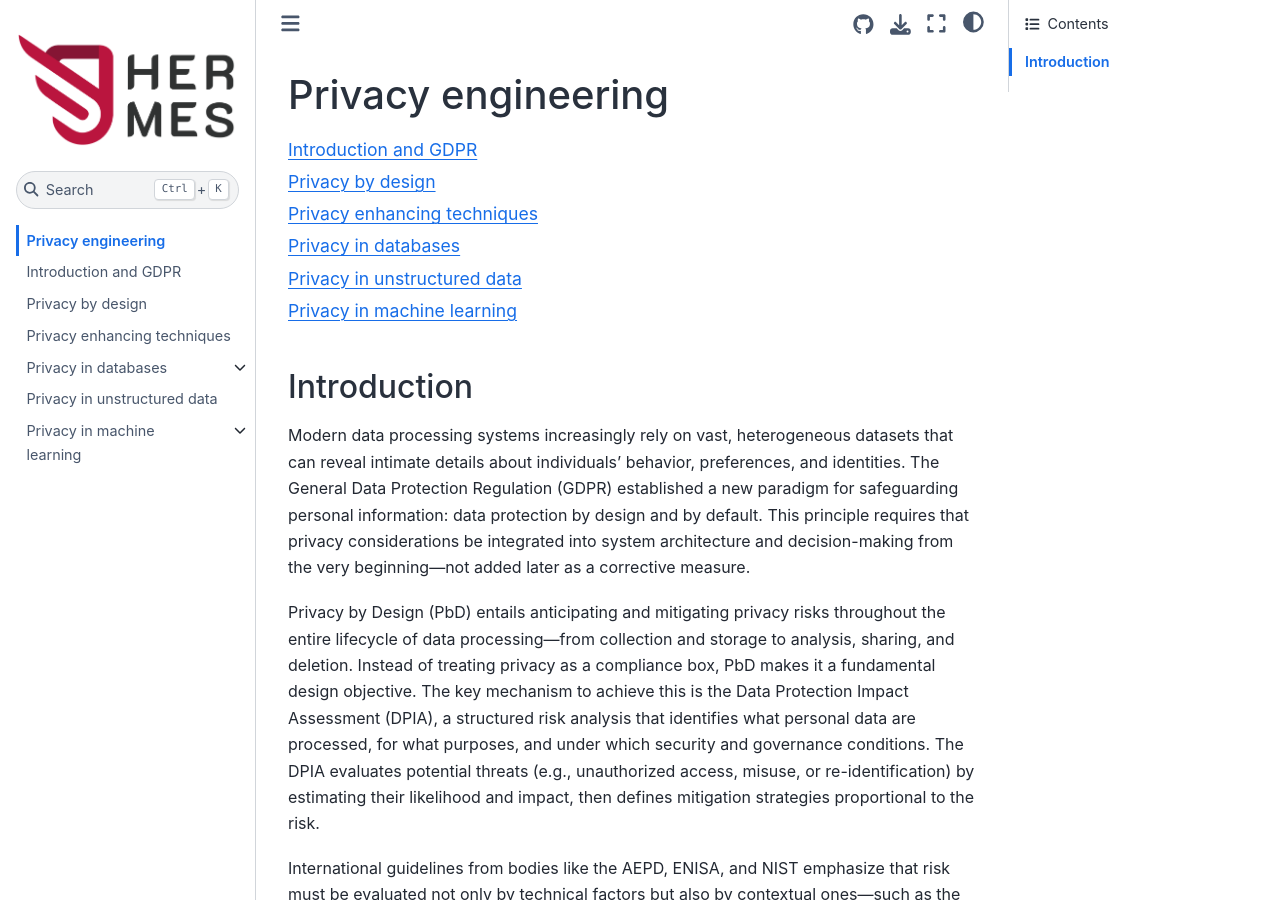
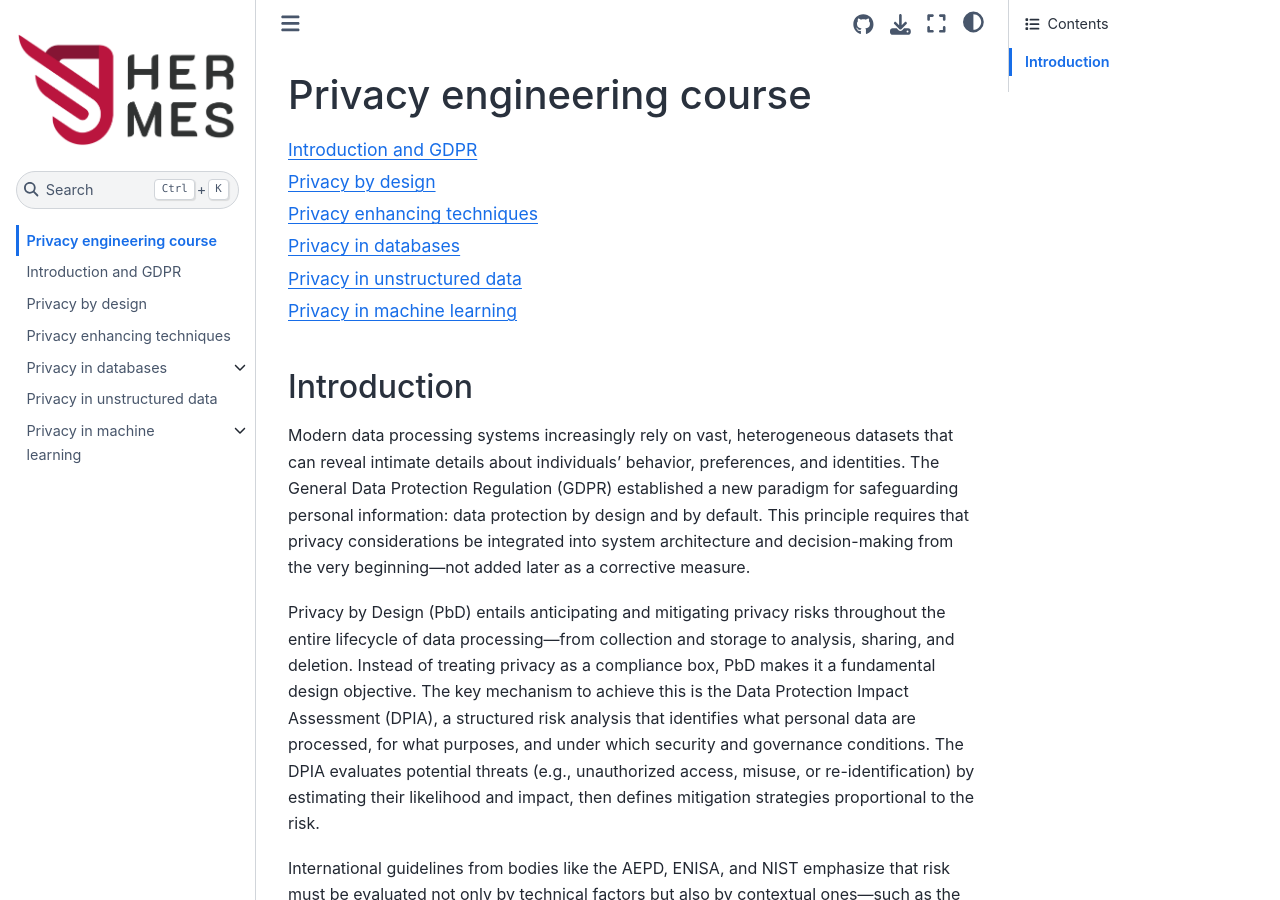
Before and after one commit to ablancoj/privacy-course, a Jupyter Book: the page built from intro.md, in a window 1280 px wide and 900 px high. Built offline with Jupyter Book 1.0.4 settings and Sphinx 7.4.7 and the Sphinx Book theme 1.1.4, drawn with Linux system fonts in a browser that asks for light colours; pages that are not in the unit, such as notebooks, are missing from menus.

````diff
--- a/intro.md
+++ b/intro.md
@@ -1,4 +1,4 @@
-# Privacy engineering
+# Privacy engineering course
 
 ```{tableofcontents}
 ```
````
